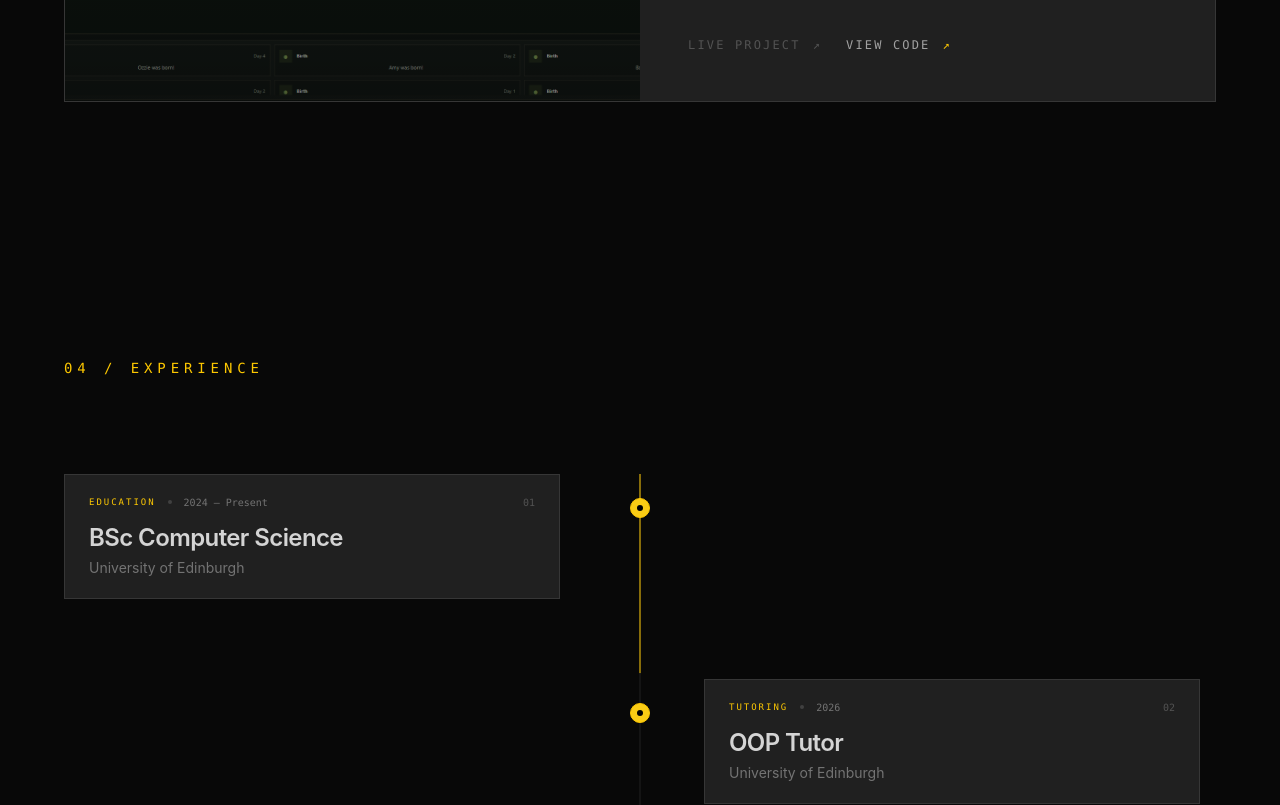
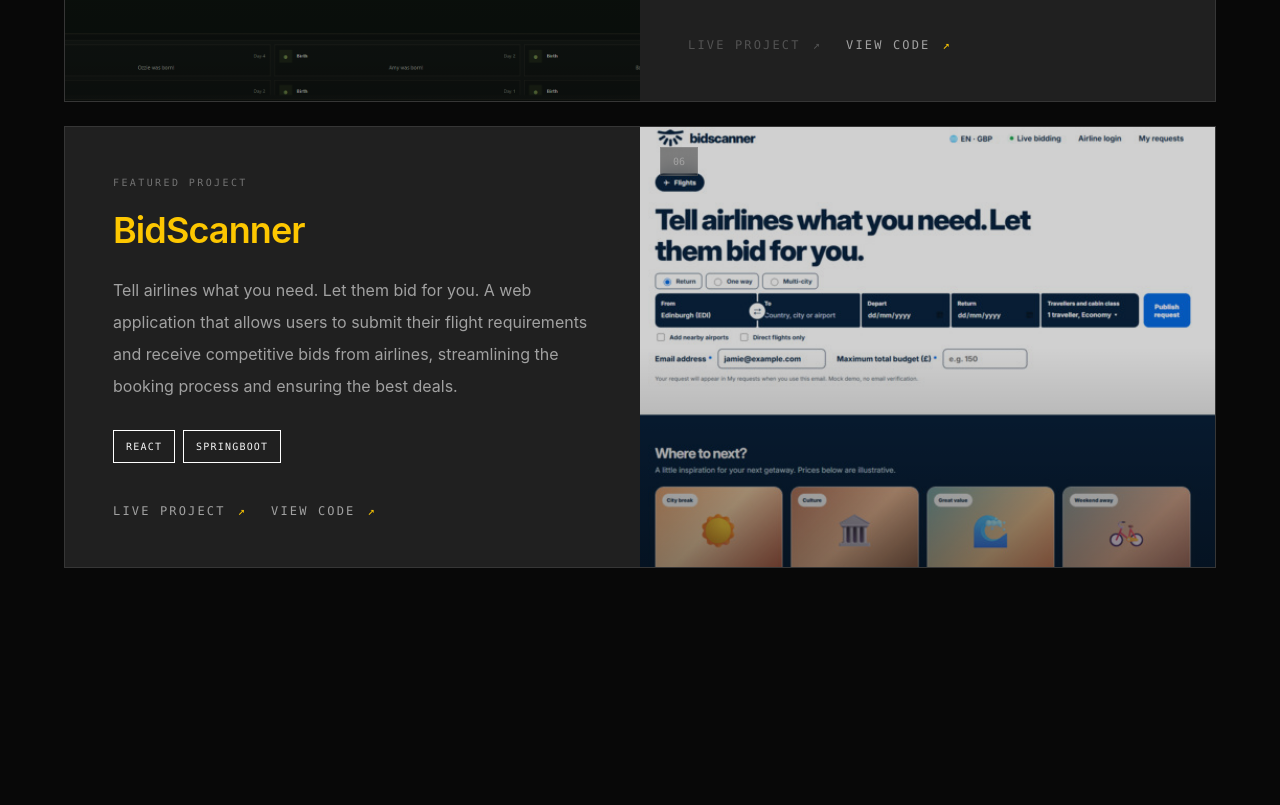
Before and after one commit to Iwasnever-here/Iwasnever-here.github.io, a React (Vite) app: page / in a window 1280 px wide. Shown: the part 3900-4705 px from the top of the page. Built offline with nearby package versions, Linux system fonts and the light colour scheme.

Commit message:
update project with hackathon

```diff
--- a/src/sections/Project.jsx
+++ b/src/sections/Project.jsx
@@ -4,6 +4,7 @@
 import miniProjectsImage from '../assets/minidrawdraw.png'
 import httpserverimage from '../assets/httpserverimage.png'
 import projectsimianimage from '../assets/projectsimianimage.png'
+import bidscanner from '../assets/bidscanner.jpg'
 
 const projects = [
   {
@@ -63,6 +64,19 @@
     liveUrl: '#',
     githubUrl:
       'https://github.com/Iwasnever-here/project-simian',
+  },
+  {
+    number: '06',
+    title: 'BidScanner',
+    description:
+      'Tell airlines what you need. Let them bid for you. A web application that allows users to submit their flight requirements and receive competitive bids from airlines, streamlining the booking process and ensuring the best deals.',
+    technologies: [
+      'React',
+      'springboot',
+    ],
+    image: bidscanner,
+    liveUrl: 'https://devpost.com/software/bidscanner',
+    githubUrl: 'https://github.com/Iwasnever-here/Edinburgh-ai-hackathon',
   },
   ]
 
```
Also changed, not shown: src/assets/bidscanner.jpg (added).
